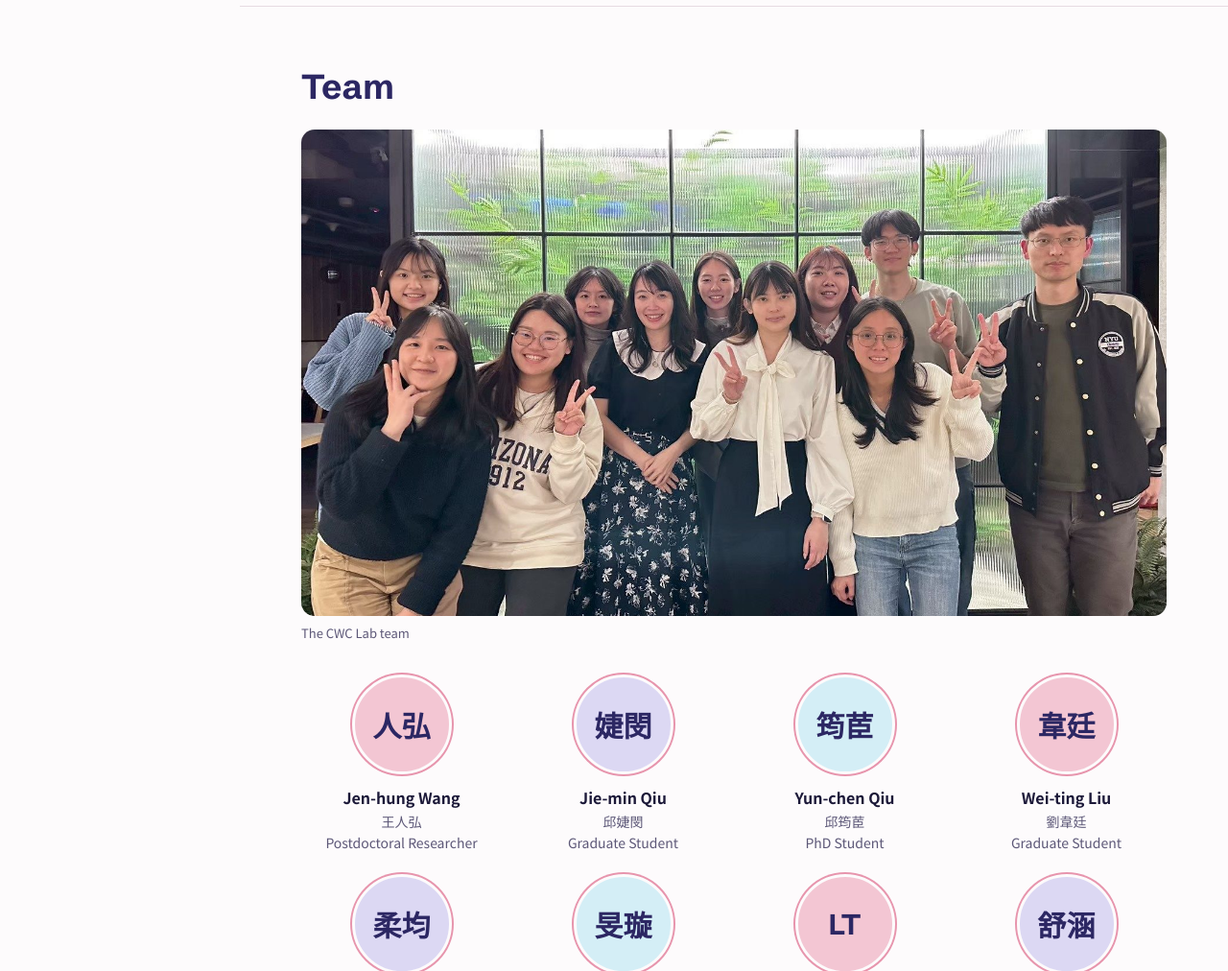
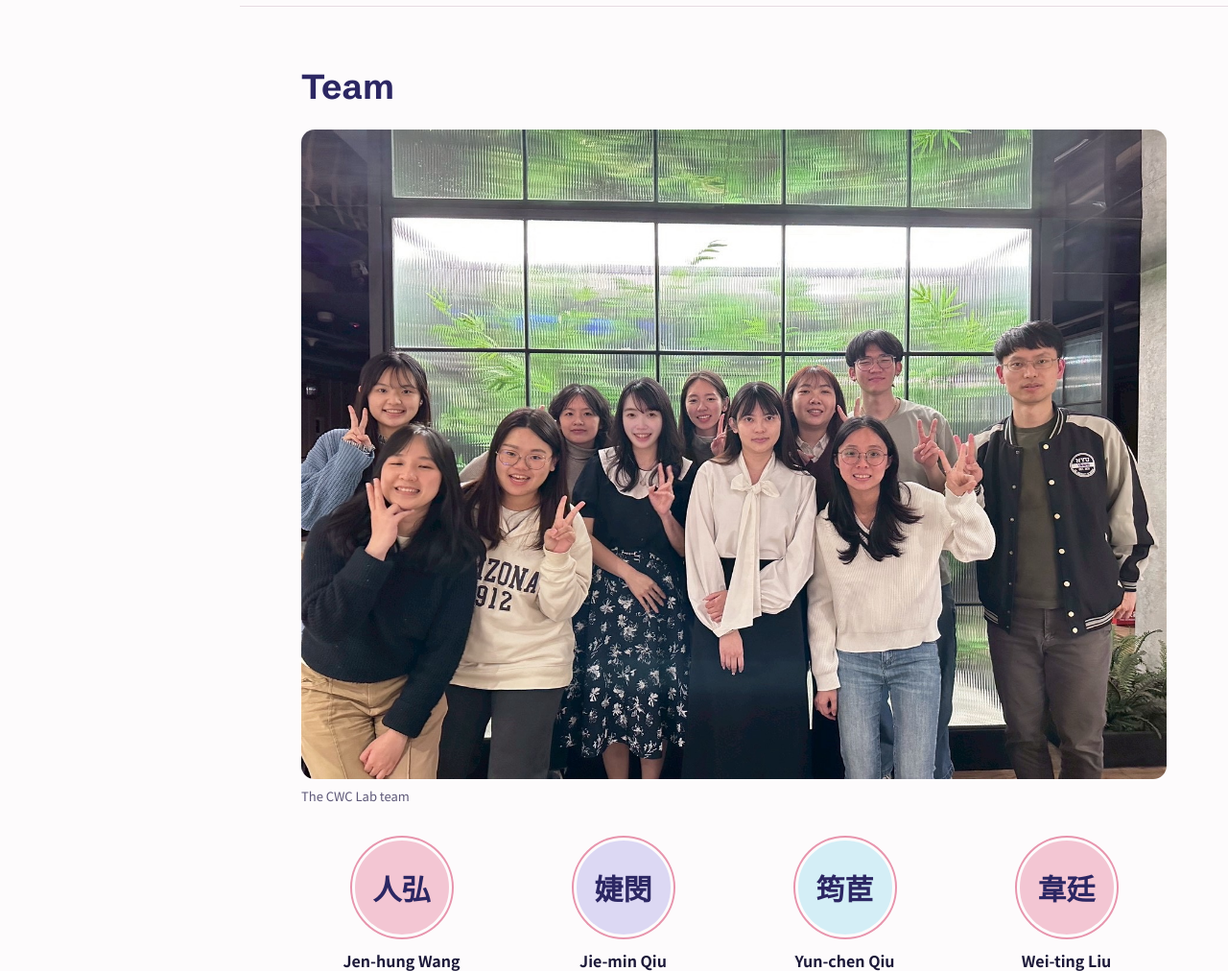
Before and after one commit to changcwlab/changcwlab.github.io, a plain HTML site: page index.html in a window 1280 px wide. Shown: the part 2340-3352 px from the top of the page at 96% size. Drawn offline with Linux system fonts and the light colour scheme.

Commit message:
Display the full team portrait on both language versions

```diff
--- a/index.html
+++ b/index.html
@@ -116,7 +116,7 @@ a:focus-visible,button:focus-visible{outline:3px solid var(--mask);outline-offse
 .prog b{display:block;font:700 17px "Schibsted Grotesk","Noto Sans TC",sans-serif;color:var(--hema)}
 .prog small{display:block;color:var(--soft);font-size:13px;margin:2px 0 6px}
 .prog span{font-size:15px}
-.group{margin:0 0 32px}.group img{display:block;width:100%;height:auto;aspect-ratio:16/9;object-fit:cover;object-position:center 75%;border-radius:14px}
+.group{margin:0 0 32px}.group img{display:block;width:100%;height:auto;border-radius:14px}
 figcaption{font-size:13px;color:var(--soft);margin-top:8px}
 .gal{display:grid;grid-template-columns:repeat(3,minmax(0,1fr));align-items:start;gap:26px 18px}
 .gal figure{margin:0}
@@ -414,7 +414,7 @@ footer{padding:28px max(5vw,20px);font-size:13px;color:var(--soft)}
 <section class="band" id="team">
  <div class="in">
   <h2><span lang="en">Team</span><span lang="zh-Hant">實驗室成員</span></h2>
-  <figure class="group"><img src="images/lab-dinner.jpg" alt="CWC Lab members together at a lab dinner" width="1477" height="1108"><figcaption><span lang="en">The CWC Lab team</span><span lang="zh-Hant">CWC 實驗室團隊</span></figcaption></figure>
+  <figure class="group"><img src="images/cwc-lab-team.jpg" alt="CWC Lab members posing together in front of a glass wall" data-alt-en="CWC Lab members posing together in front of a glass wall" data-alt-zh="CWC 實驗室成員在玻璃牆前合影。" width="1476" height="1108"><figcaption><span lang="en">The CWC Lab team</span><span lang="zh-Hant">CWC 實驗室團隊</span></figcaption></figure>
   <div class="team" id="members"></div>
  </div>
 </section>
```
